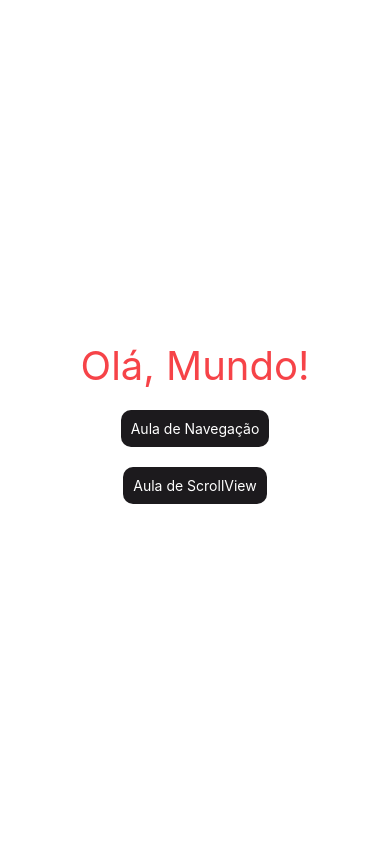
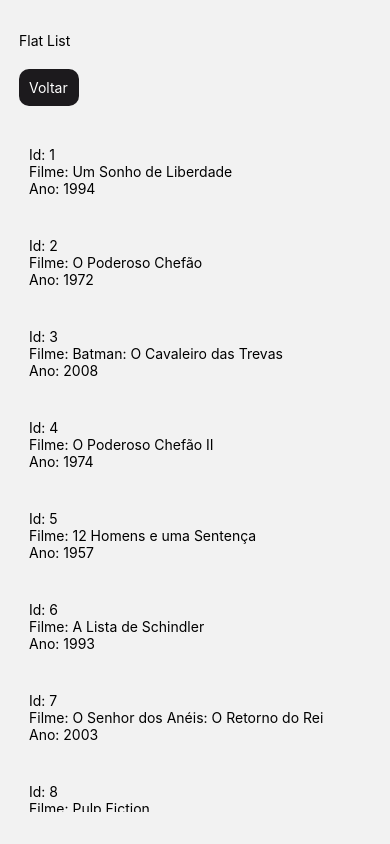
Before and after one commit to almadaj/react-native, a React Native app in the folder base-rn/: screen /FlatList in a window 390 px wide. Built offline with nearby package versions, Linux system fonts and the light colour scheme.

Commit message:
exercicio de FlatList

```diff
--- a/base-rn/src/StackNavigator.js
+++ b/base-rn/src/StackNavigator.js
@@ -3,6 +3,7 @@ import { createNativeStackNavigator } from "@react-navigation/native-stack";
 import HomeScreen from "./screens/HomeScreen";
 import NavigationScreen from "./screens/NavigationScreen";
 import ScrollViewScreen from "./screens/ScrollViewScreen";
+import FlatListScreen from "./screens/FlatListScreen";
 
 const Stack = createNativeStackNavigator();
 
@@ -16,6 +17,7 @@ export default function StackNavigatior() {
         <Stack.Screen name="Home" component={HomeScreen} />
         <Stack.Screen name="Navigation" component={NavigationScreen} />
         <Stack.Screen name="ScrollView" component={ScrollViewScreen} />
+        <Stack.Screen name="FlatList" component={FlatListScreen} />
       </Stack.Navigator>
     </NavigationContainer>
   );
--- /dev/null
+++ b/base-rn/src/screens/FlatListScreen.js
@@ -0,0 +1,81 @@
+import { useNavigation } from "@react-navigation/native";
+import {
+  View,
+  StyleSheet,
+  Text,
+  TouchableOpacity,
+  FlatList,
+} from "react-native";
+
+const movies = [
+  { id: 1, year: "1994", title: "Um Sonho de Liberdade" },
+  { id: 2, year: "1972", title: "O Poderoso Chefão" },
+  { id: 3, year: "2008", title: "Batman: O Cavaleiro das Trevas" },
+  { id: 4, year: "1974", title: "O Poderoso Chefão II" },
+  { id: 5, year: "1957", title: "12 Homens e uma Sentença" },
+  { id: 6, year: "1993", title: "A Lista de Schindler" },
+  { id: 7, year: "2003", title: "O Senhor dos Anéis: O Retorno do Rei" },
+  { id: 8, year: "1994", title: "Pulp Fiction" },
+  { id: 9, year: "2001", title: "O Senhor dos Anéis: A Sociedade do Anel" },
+  { id: 10, year: "1966", title: "Três Homens em Conflito" },
+];
+
+export default function FlatListScreen() {
+  const navigation = useNavigation();
+  const navigateBack = () => {
+    navigation.goBack();
+  };
+
+  const renderMovie = ({ item }) => (
+    <View style={styles.list}>
+      <Text>Id: {item.id}</Text>
+      <Text>Filme: {item.title}</Text>
+      <Text>Ano: {item.year}</Text>
+    </View>
+  );
+
+  return (
+    <View style={styles.container}>
+      <Text>Flat List</Text>
+      <TouchableOpacity
+        activeOpacity={0.8}
+        style={styles.button}
+        onPress={navigateBack}
+      >
+        <Text style={styles.buttonText}>Voltar</Text>
+      </TouchableOpacity>
+      <FlatList
+        data={movies}
+        renderItem={renderMovie}
+        keyExtractor={(item) => item.id}
+      />
+    </View>
+  );
+}
+
+const styles = StyleSheet.create({
+  container: {
+    flex: 1,
+    paddingHorizontal: 16,
+    marginHorizontal: 3,
+    marginVertical: 32,
+  },
+  title: {
+    fontSize: 40,
+    color: "#f64348",
+  },
+  button: {
+    backgroundColor: "#1c1a1d",
+    padding: 10,
+    borderRadius: 10,
+    marginTop: 20,
+    width: 60,
+  },
+  buttonText: {
+    color: "#fff",
+  },
+  list: {
+    marginTop: 40,
+    marginHorizontal: 10,
+  },
+});
--- a/base-rn/src/screens/HomeScreen.js
+++ b/base-rn/src/screens/HomeScreen.js
@@ -11,6 +11,10 @@ export default function HomeScreen() {
 
   const navigateToScrollViewScreen = () => {
     navigation.navigate("ScrollView");
+  };
+
+  const navigateToFlatListScreen = () => {
+    navigation.navigate("FlatList");
   };
 
   return (
@@ -30,6 +34,13 @@ export default function HomeScreen() {
         onPress={navigateToScrollViewScreen}
       >
         <Text style={styles.buttonText}>Aula de ScrollView</Text>
+      </TouchableOpacity>
+      <TouchableOpacity
+        activeOpacity={0.8}
+        style={styles.button}
+        onPress={navigateToFlatListScreen}
+      >
+        <Text style={styles.buttonText}>Aula de FlatList</Text>
       </TouchableOpacity>
     </View>
   );
```
